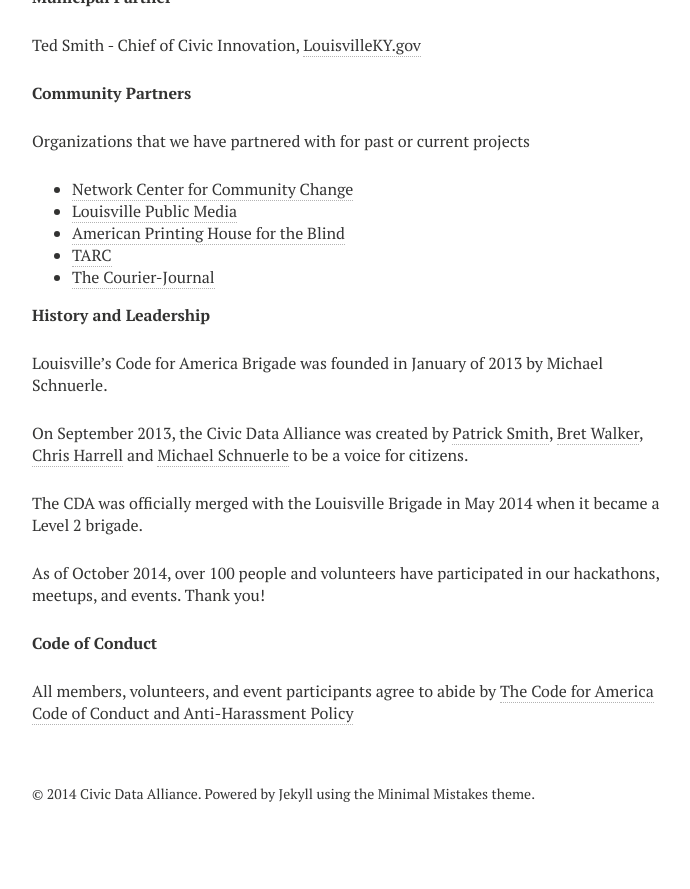
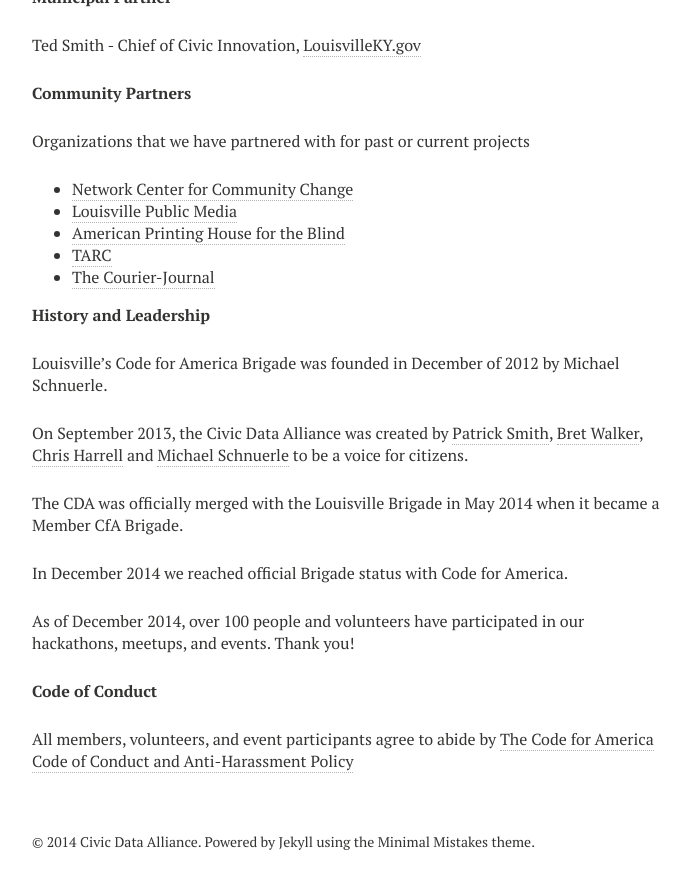
Before and after one commit to reydelleon/civicdata.github.io, a Jekyll site: the page built from about.md, in a window 1280 px wide and 900 px high, scrolled down 896 px. Shown: the top 889 px of the window, without its empty margins (288-978 px from the left). Built offline with Jekyll 4.4.1, drawn with Linux system fonts in a browser that asks for light colours; nearby versions of some CDN libraries; before the commit the page ends 1748 px from its top, so only the background shows below that.

Commit message:
Updated History
Added Dec 2014 status

```diff
--- a/about.md
+++ b/about.md
@@ -42,13 +42,15 @@ Organizations that we have partnered with for past or current projects
 
 **History and Leadership**
 
-Louisville's Code for America Brigade was founded in January of 2013 by Michael Schnuerle.
+Louisville's Code for America Brigade was founded in December of 2012 by Michael Schnuerle.
 
 On September 2013, the Civic Data Alliance was created by [Patrick Smith](http://citycollaborative.org/), [Bret Walker](http://www.louiewatch.com/), [Chris Harrell](http://www.lazarusllc.com/) and [Michael Schnuerle](http://www.yourmapper.com/) to be a voice for citizens.
 
-The CDA was officially merged with the Louisville Brigade in May 2014 when it became a Level 2 brigade.
+The CDA was officially merged with the Louisville Brigade in May 2014 when it became a Member CfA Brigade.
 
-As of October 2014, over 100 people and volunteers have participated in our hackathons, meetups, and events.  Thank you!
+In December 2014 we reached official Brigade status with Code for America.
+
+As of December 2014, over 100 people and volunteers have participated in our hackathons, meetups, and events.  Thank you!
 
 **Code of Conduct**
 
```
